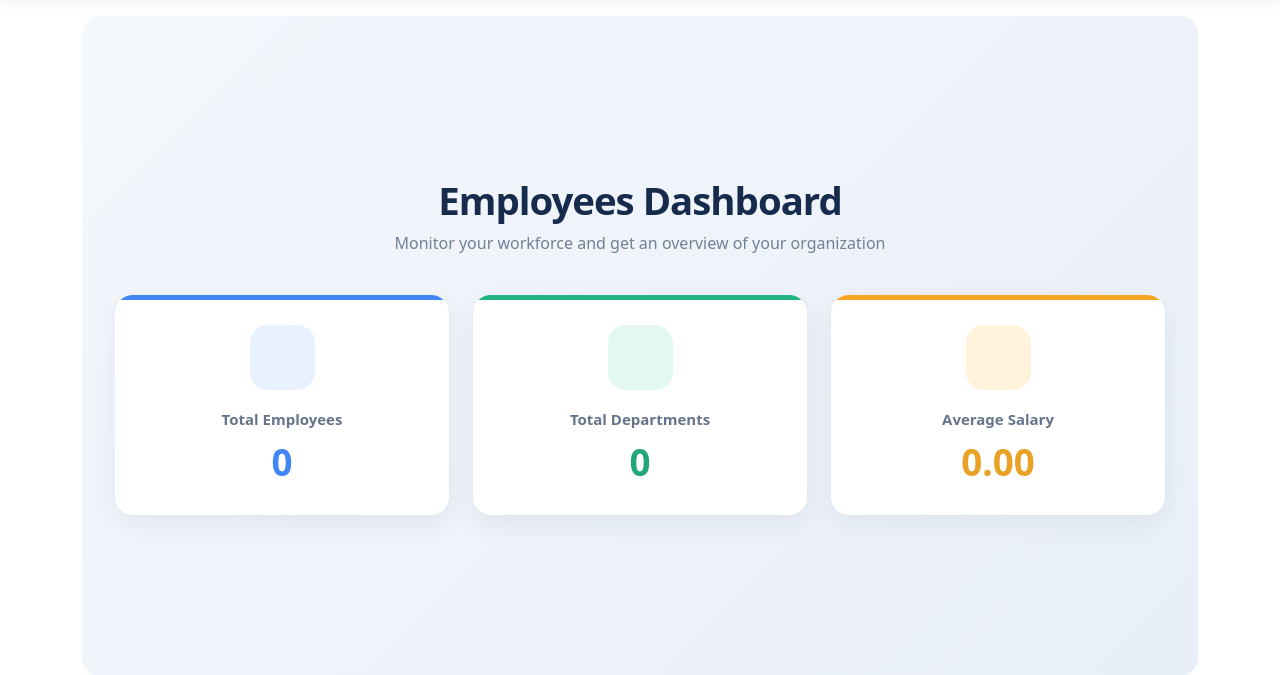
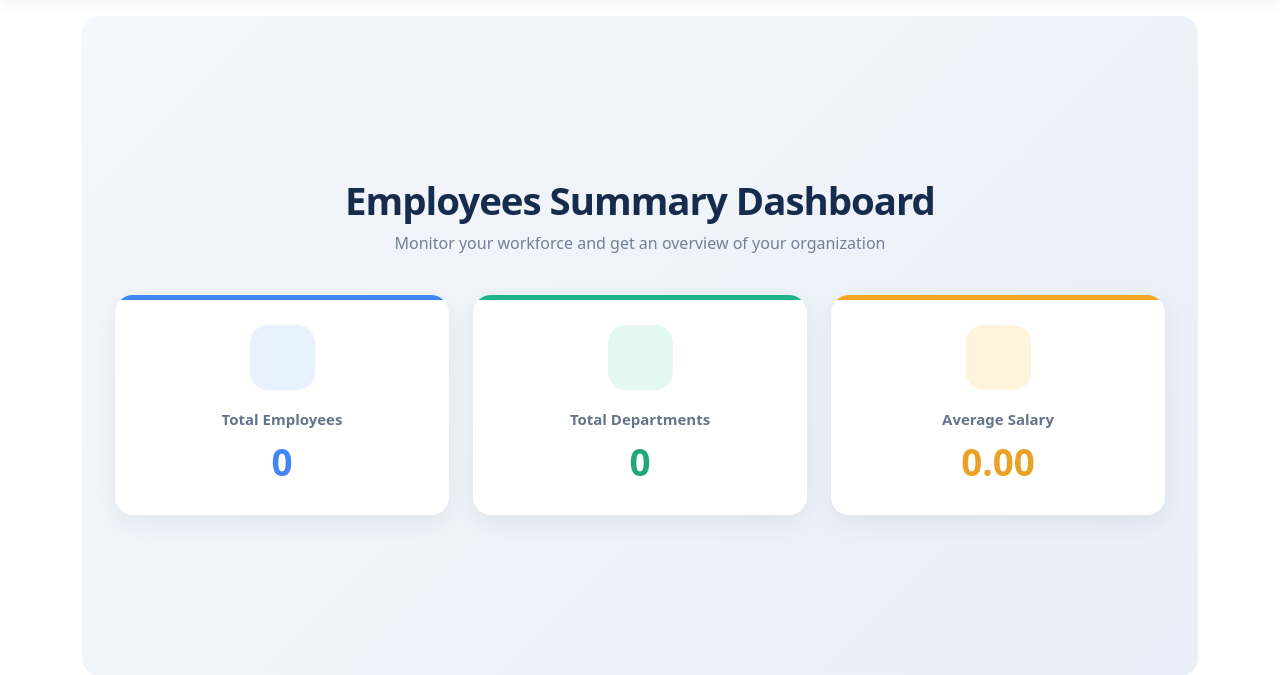
Before and after one commit to AhmedMagdy61/EmployeeManagementMVC, an ASP.NET Core app: page /EmployeesSummary in a window 1280 px wide. Shown: the part 57-732 px from the top of the page. Run offline with ASP.NET Core 8, Linux system fonts and the light colour scheme; the visitor is signed in with stand-in values (Sample User, id 1); style sheets or scripts are compiled from the project's sources; the project's own start-up code is not run, and a stand-in starts its controllers and pages; some libraries are stand-ins or nearby versions.

Commit message:
Update screenshots and improve employees dashboard

```diff
--- a/EmployeeManagementMVC/Pages/EmployeesSummary.cshtml
+++ b/EmployeeManagementMVC/Pages/EmployeesSummary.cshtml
@@ -3,7 +3,7 @@
 
 @{
     Layout = "~/Views/Shared/_Layout.cshtml";
-    ViewData["Title"] = "Employees Dashboard";
+    ViewData["Title"] = "Employees Summary Dashboard";
 }
 
 <style>
@@ -139,7 +139,7 @@
 <div class="dashboard-wrapper">
     <div class="dashboard-content">
 
-        <h1 class="dashboard-title">Employees Dashboard</h1>
+        <h1 class="dashboard-title">Employees Summary Dashboard</h1>
 
         <p class="dashboard-subtitle">
             Monitor your workforce and get an overview of your organization
```
Also changed, not shown: 22 other files.
